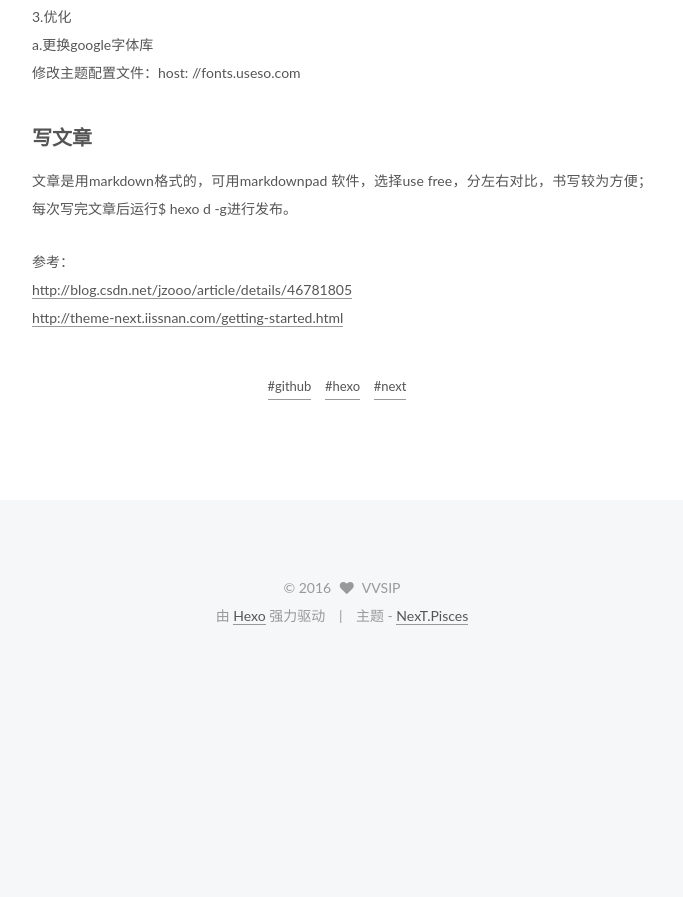
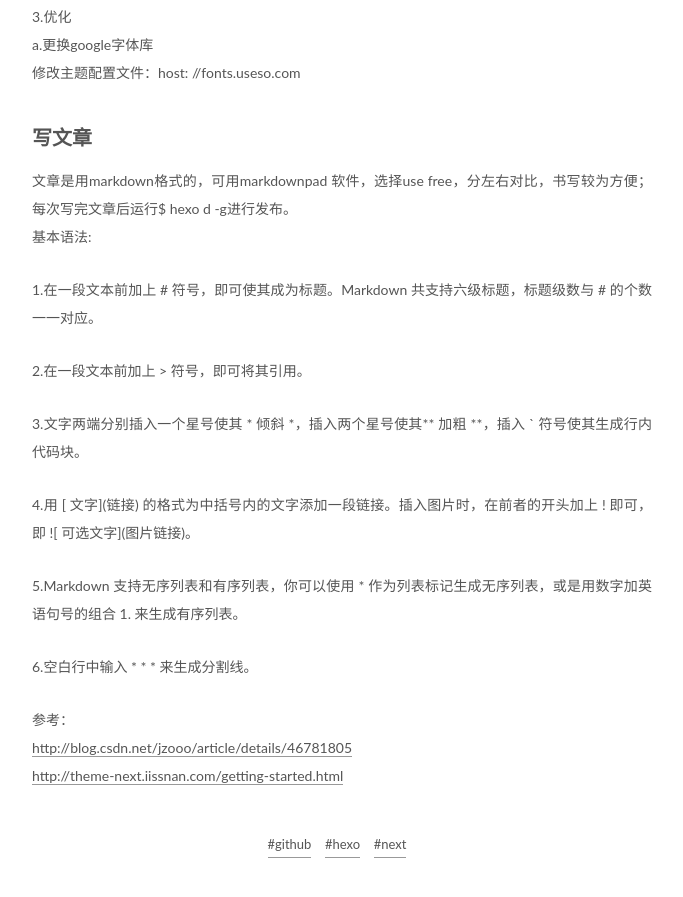
Before and after one commit to firstspark/firstspark.com.io, a plain HTML site: page 2016/08/25/hello-world/index.html in a window 1280 px wide. Shown: the part 1937-2834 px from the top of the page, without its empty margins (428-1111 px from the left). Before the commit the page ends 2587 px from the top, so only its background shows below. Drawn offline with Linux system fonts and the light colour scheme; a script that the page names is missing; a web font is replaced by a local one.

Commit message:
Site updated: 2016-08-29 11:01:25

```diff
--- a/2016/08/25/hello-world/index.html
+++ b/2016/08/25/hello-world/index.html
@@ -94,7 +94,7 @@
 <meta property="og:site_name" content="技术博客">
 <meta property="og:description" content="环境搭建1.注册github帐号拥有github网站帐号后，新建一个版本库，拥有了一个版本库链接，后面会用到，并启用GitHub Page，添加自己的域名（二级域名也可以）
 2.在本地安装hexo环境a.安装git，起初用的cygwin自带的git命令，为自己挖了坑（搭建环境过程一切顺利，当hexo deploy 提交到github时，到输入username就卡住了，死活输入不进去，后重新下载ST">
-<meta property="og:updated_time" content="2016-08-26T09:00:44.735Z">
+<meta property="og:updated_time" content="2016-08-29T02:49:55.489Z">
 <meta name="twitter:card" content="summary">
 <meta name="twitter:title" content="hexo+github快速搭建个人博客">
 <meta name="twitter:description" content="环境搭建1.注册github帐号拥有github网站帐号后，新建一个版本库，拥有了一个版本库链接，后面会用到，并启用GitHub Page，添加自己的域名（二级域名也可以）
@@ -328,7 +328,13 @@
 <h2 id="更换主题"><a href="#更换主题" class="headerlink" title="更换主题"></a>更换主题</h2><p>网上有很多hexo的主题，最终选择了 NexT.Pisces，感觉还不错，较清新，而且适合国内使用习惯。<br>1.下载：<br><figure class="highlight bash"><table><tr><td class="gutter"><pre><div class="line">1</div><div class="line">2</div></pre></td><td class="code"><pre><div class="line">$ <span class="built_in">cd</span> your-hexo-site</div><div class="line">$ git <span class="built_in">clone</span> https://github.com/iissnan/hexo-theme-next themes/next</div></pre></td></tr></table></figure></p>
 <p>2.配置：<br>  修改主配置文件：theme: next  ；修改主题配置文件：scheme: Pisces<br>  其他配置：修改菜单，左侧栏，头像；增加多说评论；增加阅读次数（LeanCloud)</p>
 <p>3.优化<br>  a.更换google字体库<br>  修改主题配置文件：host: //fonts.useso.com</p>
-<h2 id="写文章"><a href="#写文章" class="headerlink" title="写文章"></a>写文章</h2><p>文章是用markdown格式的，可用markdownpad 软件，选择use free，分左右对比，书写较为方便；每次写完文章后运行$ hexo d -g进行发布。</p>
+<h2 id="写文章"><a href="#写文章" class="headerlink" title="写文章"></a>写文章</h2><p>文章是用markdown格式的，可用markdownpad 软件，选择use free，分左右对比，书写较为方便；每次写完文章后运行$ hexo d -g进行发布。<br>基本语法:</p>
+<p>1.在一段文本前加上 # 符号，即可使其成为标题。Markdown 共支持六级标题，标题级数与 # 的个数一一对应。</p>
+<p>2.在一段文本前加上 > 符号，即可将其引用。</p>
+<p>3.文字两端分别插入一个星号使其 * 倾斜 *，插入两个星号使其** 加粗 **，插入 ` 符号使其生成行内代码块。</p>
+<p>4.用 [ 文字](链接) 的格式为中括号内的文字添加一段链接。插入图片时，在前者的开头加上 ! 即可，即 ![ 可选文字](图片链接)。</p>
+<p>5.Markdown 支持无序列表和有序列表，你可以使用 * 作为列表标记生成无序列表，或是用数字加英语句号的组合 1. 来生成有序列表。</p>
+<p>6.空白行中输入 * * * 来生成分割线。</p>
 <p>参考：<br><a href="http://blog.csdn.net/jzooo/article/details/46781805" target="_blank" rel="external">http://blog.csdn.net/jzooo/article/details/46781805</a><br><a href="http://theme-next.iissnan.com/getting-started.html" target="_blank" rel="external">http://theme-next.iissnan.com/getting-started.html</a></p>
 
 
```
Also changed, not shown: atom.xml (+9 -3 lines), index.html (+7 -1 lines).
